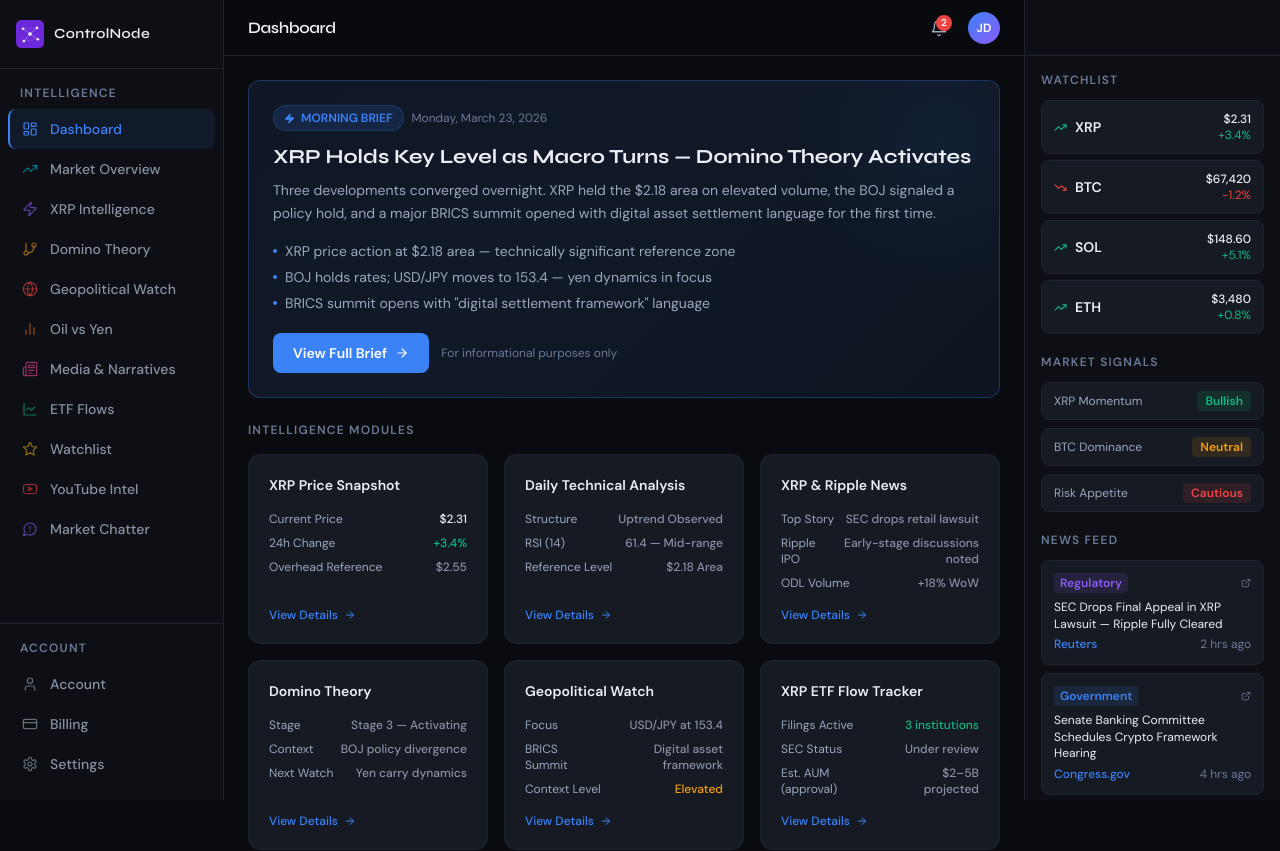
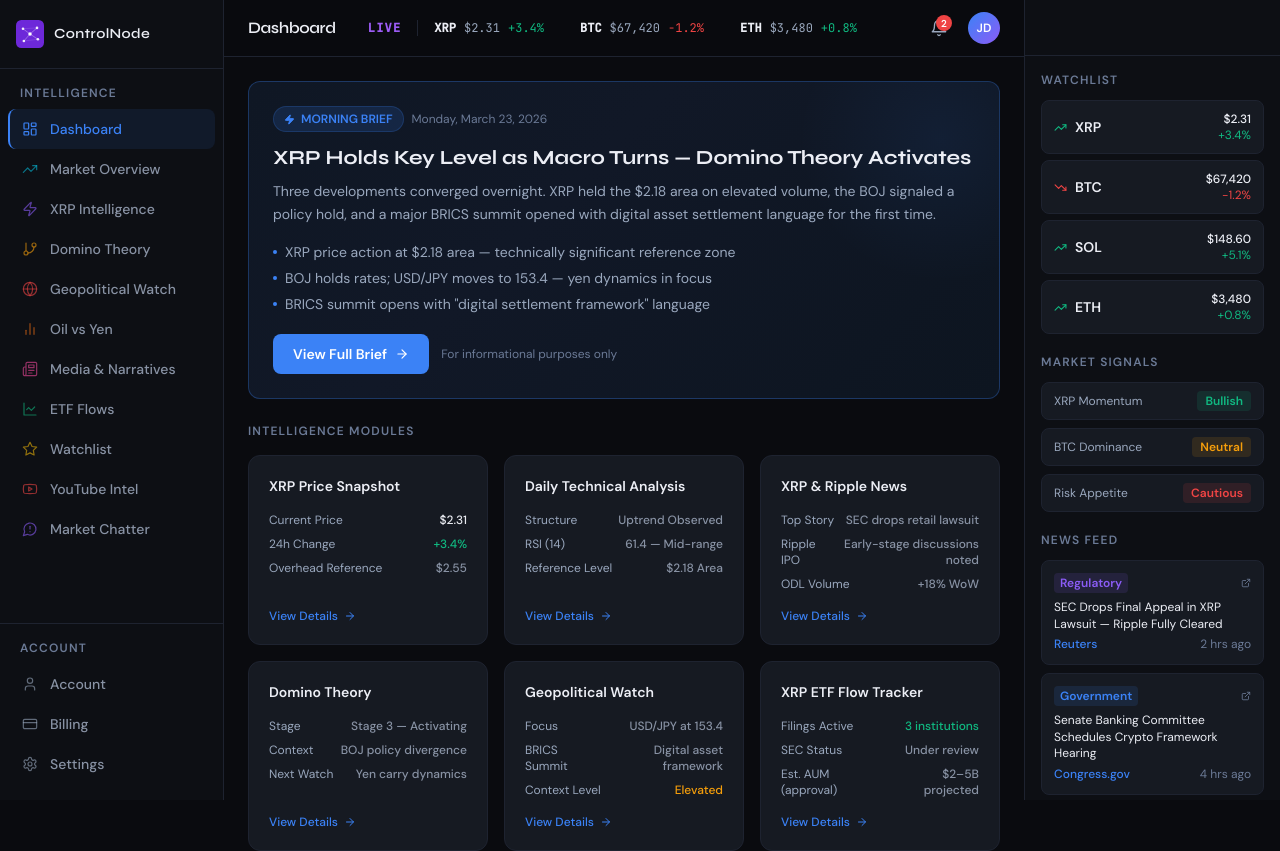
Before and after one commit to leadkastos/controlnode, a React (Vite) app: page / in a window 1280 px wide. Shown: the top 851 px of the page. Built offline with nearby package versions, Linux system fonts and the light colour scheme.

Commit message:
Update TopBar.jsx

```diff
--- a/src/components/TopBar.jsx
+++ b/src/components/TopBar.jsx
@@ -24,6 +24,48 @@ const routeTitles = {
   '/admin/updates': 'Admin — Updates',
 }
 
+const tickerItems = [
+  { sym: 'XRP',          price: '$2.31',   chg: '+3.4%',   up: true  },
+  { sym: 'BTC',          price: '$67,420', chg: '-1.2%',   up: false },
+  { sym: 'ETH',          price: '$3,480',  chg: '+0.8%',   up: true  },
+  { sym: 'USD/JPY',      price: '153.4',   chg: '-0.3%',   up: false },
+  { sym: 'BRENT CRUDE',  price: '$87.40',  chg: '+1.1%',   up: true  },
+  { sym: 'WTI CRUDE',    price: '$83.20',  chg: '+0.9%',   up: true  },
+  { sym: 'GOLD',         price: '$2,318',  chg: '+0.4%',   up: true  },
+  { sym: 'DXY',          price: '104.2',   chg: '-0.2%',   up: false },
+  { sym: 'JAPAN 10Y',    price: '0.72%',   chg: '+0.03%',  up: true  },
+  { sym: 'US 10Y',       price: '4.38%',   chg: '-0.04%',  up: false },
+  { sym: 'EUR/USD',      price: '1.084',   chg: '+0.1%',   up: true  },
+  { sym: 'S&P 500',      price: '5,204',   chg: '-0.3%',   up: false },
+  { sym: 'XRPC ETF',     price: '$24.18',  chg: '+2.1%',   up: true  },
+  { sym: 'XRP ETF',      price: '$31.40',  chg: '+1.8%',   up: true  },
+  { sym: 'XRPZ ETF',     price: '$18.92',  chg: '+2.4%',   up: true  },
+  { sym: 'GXRP ETF',     price: '$12.55',  chg: '+1.5%',   up: true  },
+  { sym: 'TOXR ETF',     price: '$9.87',   chg: '+1.2%',   up: true  },
+  { sym: 'XRPR ETF',     price: '$22.34',  chg: '+1.9%',   up: true  },
+  { sym: 'UXRP ETF',     price: '$15.61',  chg: '+2.2%',   up: true  },
+  { sym: 'XRP ETF AUM',  price: '$1.0B',   chg: '+2.3%',   up: true  },
+  { sym: 'F&G INDEX',    price: '62',      chg: 'Greed',   up: true  },
+]
+
+const tickerStyle = `
+  @keyframes cn-dash-ticker {
+    0%   { transform: translateX(0); }
+    100% { transform: translateX(-50%); }
+  }
+  .cn-dash-track {
+    display: flex;
+    gap: 36px;
+    animation: cn-dash-ticker 60s linear infinite;
+    flex-shrink: 0;
+    align-items: center;
+    white-space: nowrap;
+  }
+  .cn-dash-track:hover {
+    animation-play-state: paused;
+  }
+`
+
 export default function TopBar() {
   const location = useLocation()
   const navigate = useNavigate()
@@ -31,10 +73,15 @@ export default function TopBar() {
 
   return (
     <header
-      className="sticky top-0 z-20 flex items-center justify-between px-4 lg:px-6 h-14"
+      className="sticky top-0 z-20"
       style={{ background: 'rgba(10,11,15,0.85)', borderBottom: '1px solid #1e2330', backdropFilter: 'blur(12px)' }}
     >
-      <div className="flex items-center gap-3">
+      <style>{tickerStyle}</style>
+
+      {/* Main top bar row */}
+      <div className="flex items-center justify-between px-4 lg:px-6 h-14">
+        {/* Page title */}
+        <div className="flex items-center gap-3 flex-shrink-0">
           <div className="w-8 lg:hidden" />
           <h1
             className="text-base font-semibold tracking-tight"
@@ -44,7 +91,61 @@ export default function TopBar() {
           </h1>
         </div>
 
-      <div className="flex items-center gap-2">
+        {/* Scrolling ticker — center, with padding on both sides */}
+        <div
+          className="hidden lg:flex flex-1 items-center overflow-hidden mx-8"
+          style={{ maxWidth: '780px' }}
+        >
+          {/* LIVE label */}
+          <span
+            className="flex-shrink-0 mr-4 pr-4 text-xs font-bold tracking-widest"
+            style={{
+              fontFamily: 'JetBrains Mono, monospace',
+              color: '#9d5cf6',
+              borderRight: '1px solid #1e2330',
+            }}
+          >
+            LIVE
+          </span>
+
+          {/* Ticker track wrapper — clips overflow */}
+          <div className="overflow-hidden flex-1">
+            <div className="cn-dash-track">
+              {/* Items x2 for seamless infinite loop */}
+              {[...tickerItems, ...tickerItems].map((item, i) => (
+                <span
+                  key={i}
+                  className="inline-flex items-center gap-2 flex-shrink-0"
+                >
+                  <span
+                    className="text-xs font-bold"
+                    style={{ fontFamily: 'JetBrains Mono, monospace', color: '#eceef5' }}
+                  >
+                    {item.sym}
+                  </span>
+                  <span
+                    className="text-xs"
+                    style={{ fontFamily: 'JetBrains Mono, monospace', color: '#9aa8be' }}
+                  >
+                    {item.price}
+                  </span>
+                  <span
+                    className="text-xs"
+                    style={{
+                      fontFamily: 'JetBrains Mono, monospace',
+                      color: item.up ? '#10b981' : '#ef4444',
+                    }}
+                  >
+                    {item.chg}
+                  </span>
+                </span>
+              ))}
+            </div>
+          </div>
+        </div>
+
+        {/* Right side — bell + avatar */}
+        <div className="flex items-center gap-2 flex-shrink-0">
           <NotificationBell />
           <button
             onClick={() => navigate('/account')}
@@ -55,6 +156,7 @@ export default function TopBar() {
             JD
           </button>
         </div>
+      </div>
     </header>
   )
 }
```
Lines whose indentation alone changed are shown as unchanged.
